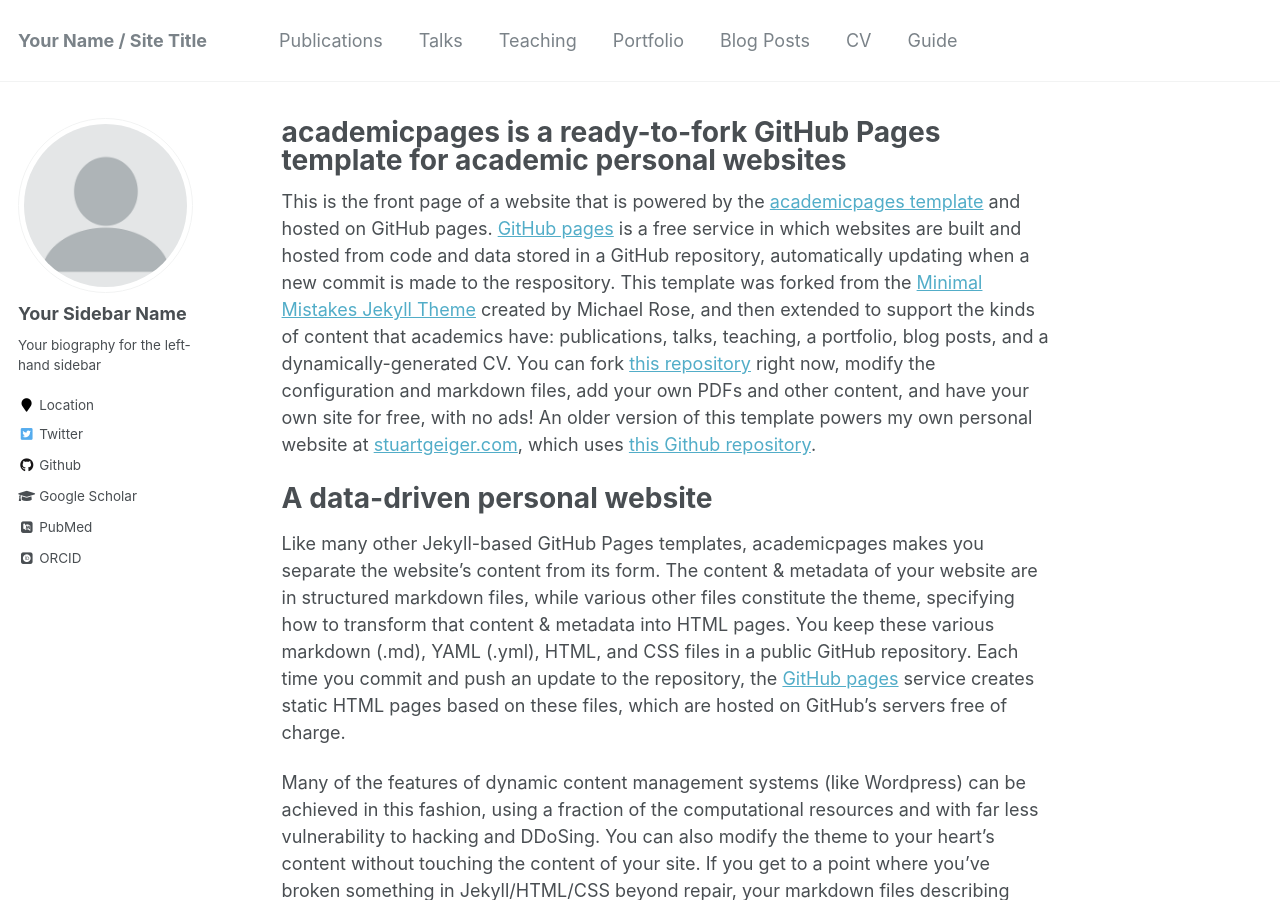
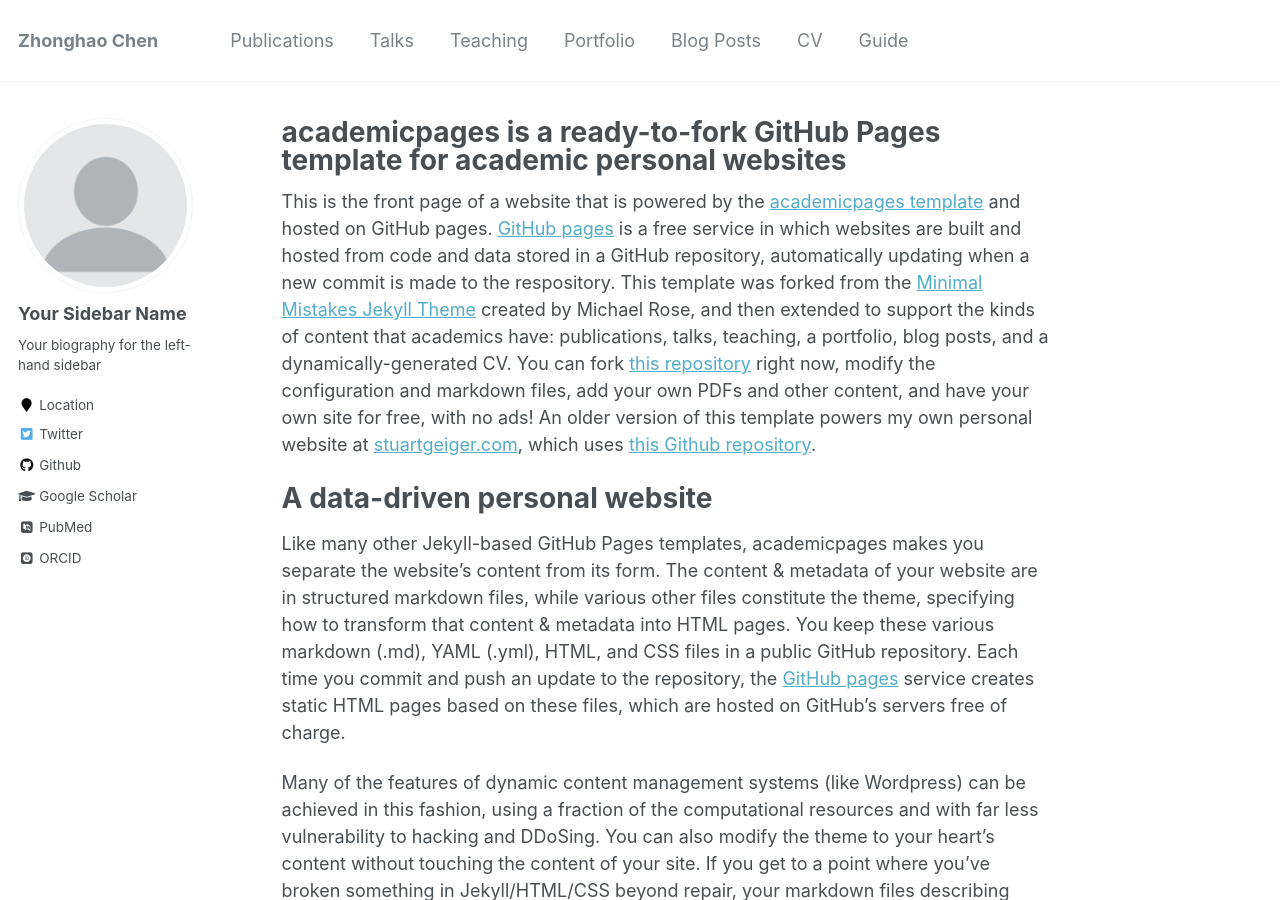
Before and after one commit to zhonghaochen/zhonghaochen.github.io, a Jekyll site: the page built from _pages/about.md, in a window 1280 px wide and 900 px high. Built offline with Jekyll 4.4.1, drawn with Linux system fonts in a browser that asks for light colours; some web fonts are replaced.

Commit message:
Update _config.yml

```diff
--- a/_config.yml
+++ b/_config.yml
@@ -7,7 +7,7 @@
 
 # Site Settings
 locale                   : "en-US"
-title                    : "Your Name / Site Title"
+title                    : "Zhonghao Chen"
 title_separator          : "-"
 name                     : &name "Your Name"
 description              : &description "personal description"
```
